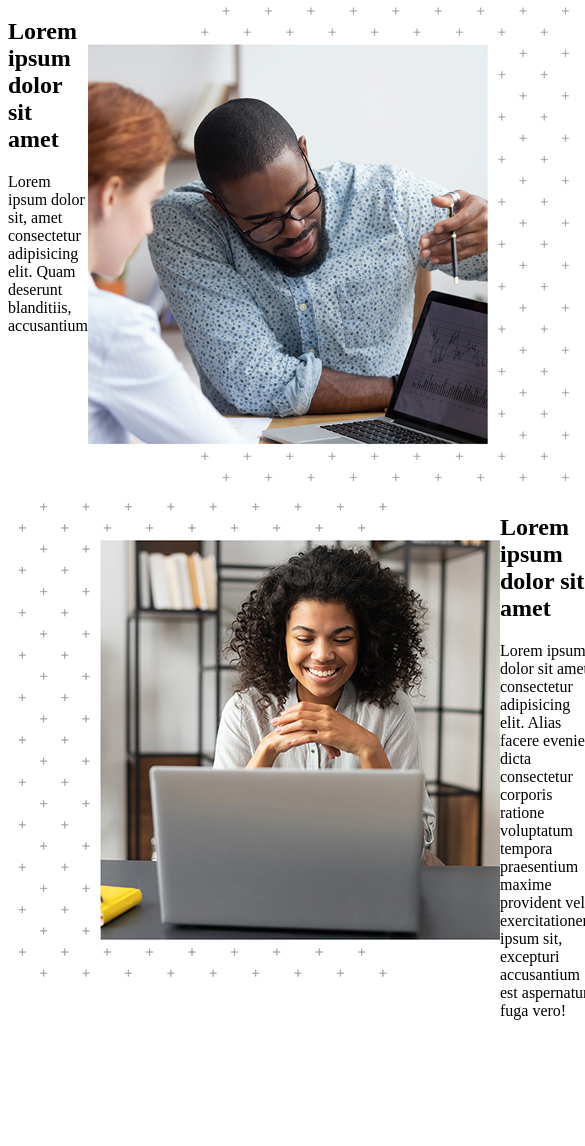
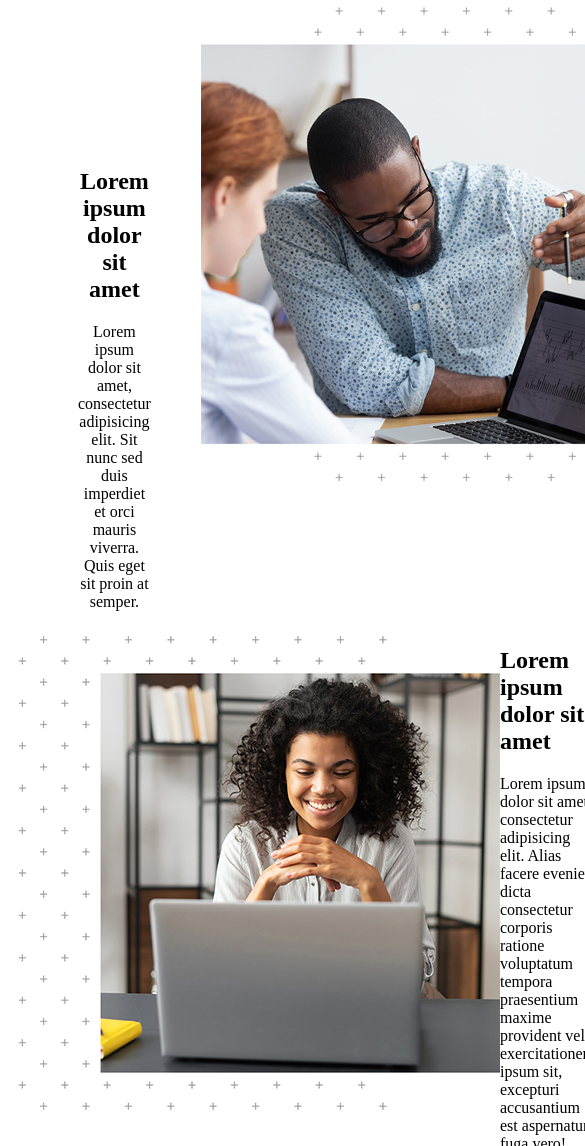
Before and after one commit to dkahuna/Template, a plain HTML site: page assets/index.html in a window 390 px wide. Shown: the part 854-2000 px from the top of the page, 585 px wide, since content can reach past the window. Before the commit the page ends 1898 px from the top, so only its background shows below. Drawn offline with Linux system fonts and the light colour scheme.

```diff
--- a/assets/css/style.css
+++ b/assets/css/style.css
@@ -70,14 +70,19 @@
     display: flex;
   }
 
+.container_1_article  {
+    text-align: center;
+    padding-top: 150px;
+    padding-left: 70px;
+    padding-right: 50px;
+}
+
   /* Second Article */
 .container_2 {
     display: flex;
 }
 
-@media  (max-width: 500px) {
-    /* For mobile phones: */
-    .hero-image {
-      width: 100%;
-    }
-  }
+/* img {
+    display: block;
+    width: 100%;
+} */
--- a/assets/index.html
+++ b/assets/index.html
@@ -19,6 +19,8 @@
 </header>
 
 <!-- Hero section -->
+<section>
+    <div class="container">
         <div class="hero-image">
             <div class="hero-contents">
               <h1>Hero Headline Goes Here</h1>
@@ -26,19 +28,27 @@
               <button class="signUp">Sign Up</button>
             </div>
         </div>
+    </div>
+</section>
 
 <!-- First article -->
+<section>
+    <div class="container">
         <div class="container_1">
             <div class="container_1_article">
                 <h2>Lorem ipsum dolor sit amet</h2>
-        <p>Lorem ipsum dolor sit, amet consectetur adipisicing elit. Quam deserunt blanditiis, accusantium</p>
+                <p>Lorem ipsum dolor sit amet, consectetur adipisicing elit. Sit nunc sed duis imperdiet et orci mauris viverra. Quis eget sit proin at semper.</p>
             </div>
             <div class="container_1_pic">
                 <img src="./images/img_01.jpg" alt="colleague showing statistics to another on a laptop">
             </div>
         </div>
+    </div>
+</section>
 
 <!-- Second article -->
+<section>
+    <div class="container">
         <div class="container_2">
             <div class="container_2_pic">
                 <img src="./images/img_02.jpg" alt="person smiling in the direction of an open laptop">
@@ -48,6 +58,8 @@
                 <p>Lorem ipsum dolor sit amet consectetur adipisicing elit. Alias facere eveniet dicta consectetur corporis ratione voluptatum tempora praesentium maxime provident velit exercitationem ipsum sit, excepturi accusantium est aspernatur fuga vero!</p>
             </div>
         </div>
+    </div>
+</section>
 
 </body>
 </html>
```
Lines whose indentation alone changed are shown as unchanged.
